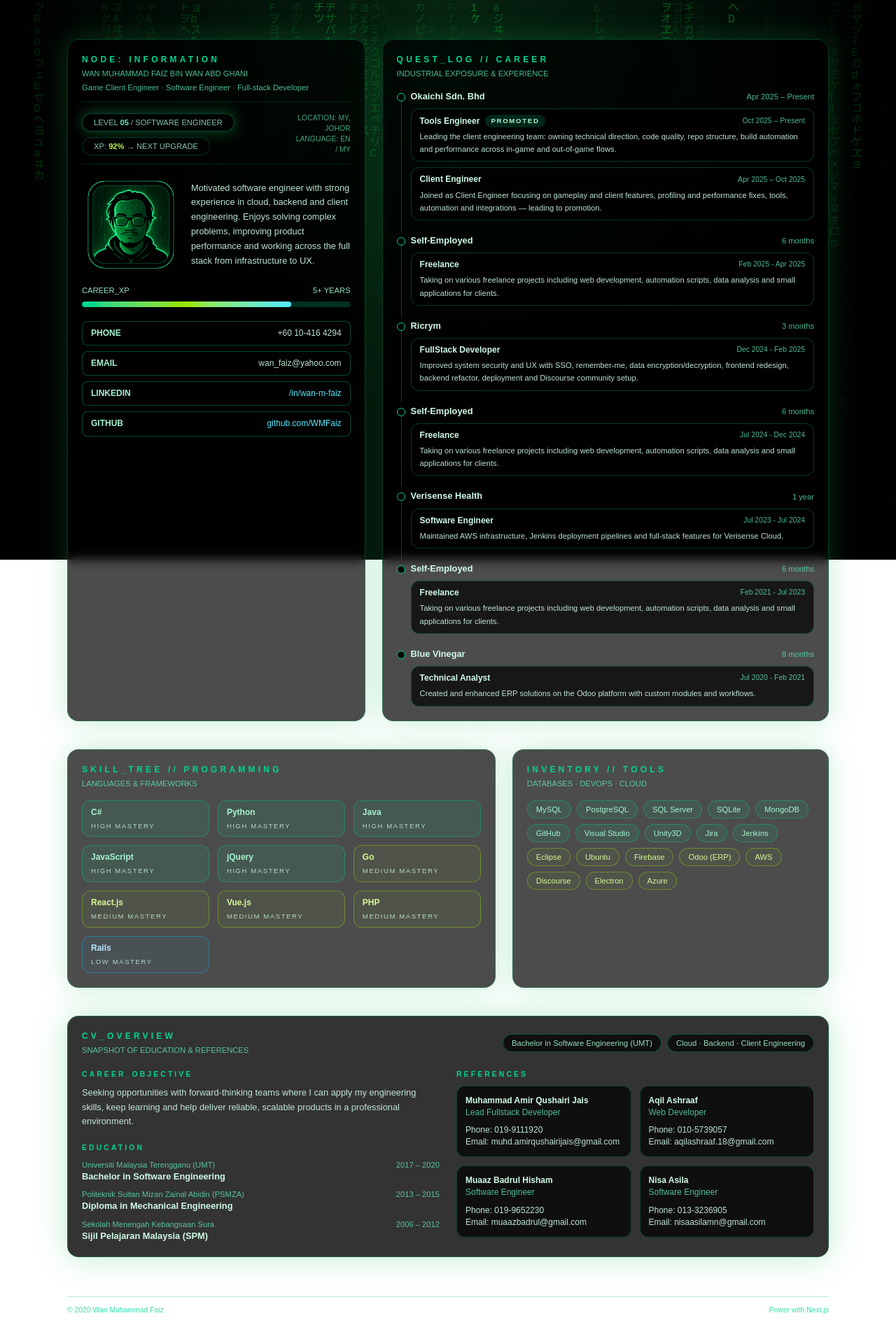
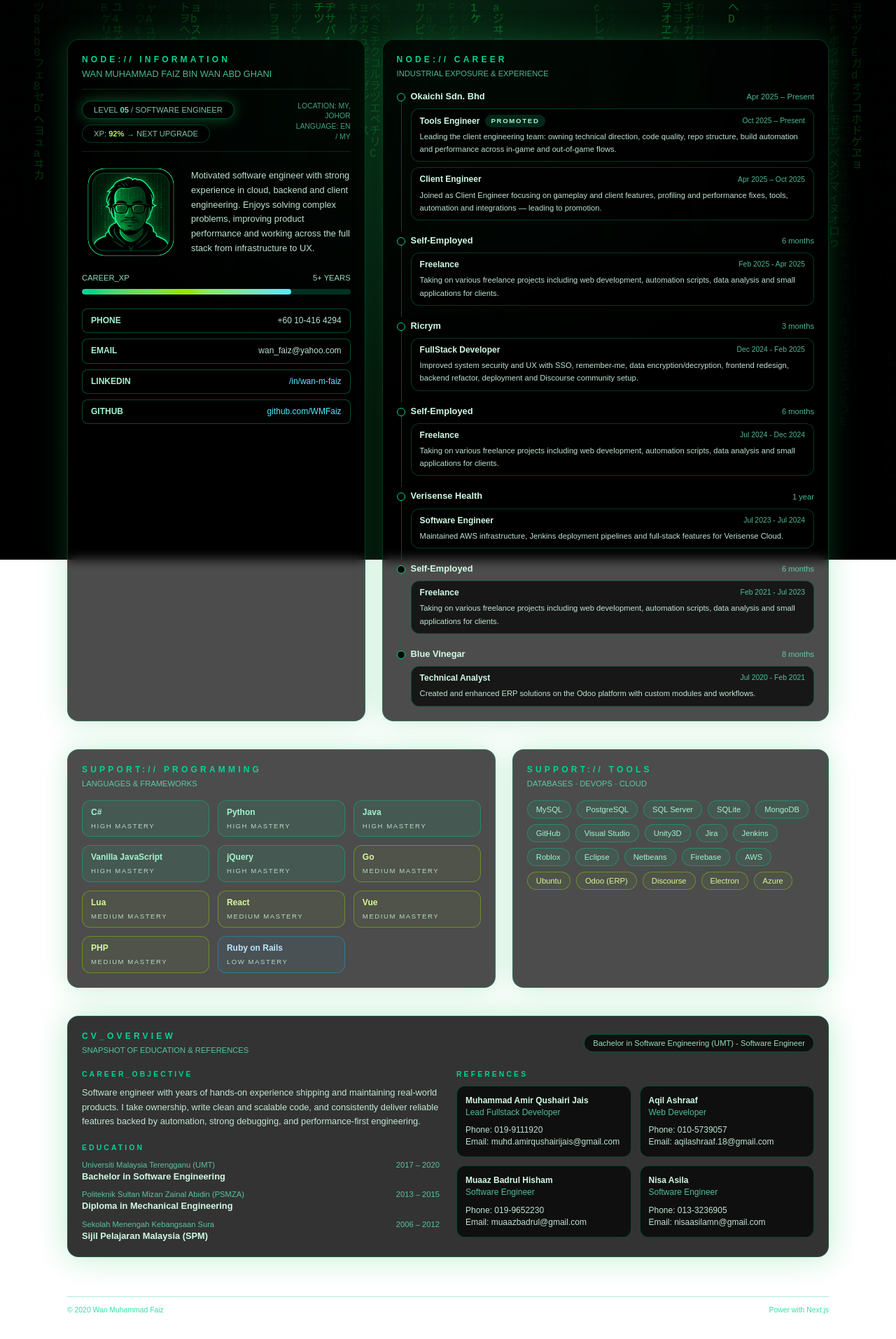
Before and after one commit to wmfaiz/my-portfolio, a Next.js app: page / in a window 1280 px wide. Shown: the top 1914 px of the page at 70% size. Built offline with nearby package versions, Linux system fonts and the light colour scheme.

Commit message:
CV Update

```diff
--- a/app/page.tsx
+++ b/app/page.tsx
@@ -35,13 +35,14 @@ const skills: Skill[] = [
   { name: "C#", level: "High", category: "Programming" },
   { name: "Python", level: "High", category: "Programming" },
   { name: "Java", level: "High", category: "Programming" },
-  { name: "JavaScript", level: "High", category: "Programming" },
+  { name: "Vanilla JavaScript", level: "High", category: "Programming" },
   { name: "jQuery", level: "High", category: "Programming" },
   { name: "Go", level: "Medium", category: "Programming" },
-  { name: "React.js", level: "Medium", category: "Programming" },
-  { name: "Vue.js", level: "Medium", category: "Programming" },
+  { name: "Lua", level: "Medium", category: "Programming" },
+  { name: "React", level: "Medium", category: "Programming" },
+  { name: "Vue", level: "Medium", category: "Programming" },
   { name: "PHP", level: "Medium", category: "Programming" },
-  { name: "Rails", level: "Low", category: "Programming" },
+  { name: "Ruby on Rails", level: "Low", category: "Programming" },
 
   { name: "MySQL", level: "High", category: "Tools" },
   { name: "PostgreSQL", level: "High", category: "Tools" },
@@ -53,11 +54,13 @@ const skills: Skill[] = [
   { name: "Unity3D", level: "High", category: "Tools" },
   { name: "Jira", level: "High", category: "Tools" },
   { name: "Jenkins", level: "High", category: "Tools" },
-  { name: "Eclipse", level: "Medium", category: "Tools" },
+  { name: "Roblox", level: "High", category: "Tools" },
+  { name: "Eclipse", level: "High", category: "Tools" },
+  { name: "Netbeans", level: "High", category: "Tools" },
+  { name: "Firebase", level: "High", category: "Tools" },
+  { name: "AWS", level: "High", category: "Tools" },
   { name: "Ubuntu", level: "Medium", category: "Tools" },
-  { name: "Firebase", level: "Medium", category: "Tools" },
   { name: "Odoo (ERP)", level: "Medium", category: "Tools" },
-  { name: "AWS", level: "Medium", category: "Tools" },
   { name: "Discourse", level: "Medium", category: "Tools" },
   { name: "Electron", level: "Medium", category: "Tools" },
   { name: "Azure", level: "Medium", category: "Tools" },
@@ -271,13 +274,10 @@ export default function Home() {
             <div className="mb-4 flex items-center justify-between gap-3 border-b border-emerald-500/20 pb-3">
               <div>
                 <h2 className="text-xs font-semibold uppercase tracking-[0.35em] text-emerald-400">
-                  NODE: INFORMATION
+                  NODE:// INFORMATION
                 </h2>
-                <p className="mt-1 text-[0.7rem] text-emerald-300/80">
+                <p className="mt-1 text-[0.8rem] text-emerald-300/80">
                   WAN MUHAMMAD FAIZ BIN WAN ABD GHANI
-                </p>
-                <p className="mt-1 text-[0.7rem] text-emerald-300/80">
-                  Game Client Engineer · Software Engineer · Full-stack Developer
                 </p>
               </div>
             </div>
@@ -371,7 +371,7 @@ export default function Home() {
           {/* experience timeline */}
           <div className="relative overflow-hidden rounded-2xl border border-emerald-500/30 bg-black/70 p-5 shadow-[0_0_40px_rgba(34,197,94,0.25)] backdrop-blur">
             <h2 className="text-xs font-semibold uppercase tracking-[0.35em] text-emerald-400">
-              QUEST_LOG // CAREER
+              NODE:// CAREER
             </h2>
             <p className="mb-4 mt-1 text-[0.7rem] text-emerald-300/80">
               INDUSTRIAL EXPOSURE & EXPERIENCE
@@ -431,7 +431,7 @@ export default function Home() {
         <section className="grid gap-6 md:grid-cols-[minmax(0,2.3fr)_minmax(0,1.7fr)]">
           <div className="overflow-hidden rounded-2xl border border-emerald-500/30 bg-black/70 p-5 shadow-[0_0_35px_rgba(34,197,94,0.25)] backdrop-blur">
             <h2 className="text-xs font-semibold uppercase tracking-[0.35em] text-emerald-400">
-              SKILL_TREE // PROGRAMMING
+              SUPPORT:// PROGRAMMING
             </h2>
             <p className="mb-4 mt-1 text-[0.7rem] text-emerald-300/80">
               LANGUAGES & FRAMEWORKS
@@ -457,7 +457,7 @@ export default function Home() {
 
           <div className="overflow-hidden rounded-2xl border border-emerald-500/30 bg-black/70 p-5 shadow-[0_0_35px_rgba(34,197,94,0.25)] backdrop-blur">
             <h2 className="text-xs font-semibold uppercase tracking-[0.35em] text-emerald-400">
-              INVENTORY // TOOLS
+              SUPPORT:// TOOLS
             </h2>
             <p className="mb-4 mt-1 text-[0.7rem] text-emerald-300/80">
               DATABASES · DEVOPS · CLOUD
@@ -492,10 +492,7 @@ export default function Home() {
             </div>
             <div className="flex flex-wrap gap-2 text-[0.7rem] text-emerald-200/90">
               <span className="rounded-full border border-emerald-500/40 bg-black/70 px-3 py-1">
-                Bachelor in Software Engineering (UMT)
-              </span>
-              <span className="rounded-full border border-emerald-500/40 bg-black/70 px-3 py-1">
-                Cloud · Backend · Client Engineering
+                Bachelor in Software Engineering (UMT) - Software Engineer
               </span>
             </div>
           </div>
@@ -508,9 +505,10 @@ export default function Home() {
                   CAREER_OBJECTIVE
                 </h3>
                 <p className="text-[0.8rem] leading-relaxed text-emerald-100/90">
-                  Seeking opportunities with forward-thinking teams where I can
-                  apply my engineering skills, keep learning and help deliver
-                  reliable, scalable products in a professional environment.
+                  Software engineer with years of hands-on experience shipping and
+                  maintaining real-world products. I take ownership, write clean and scalable code,
+                  and consistently deliver reliable features backed by automation, strong debugging,
+                  and performance-first engineering.
                 </p>
               </div>
 
```
